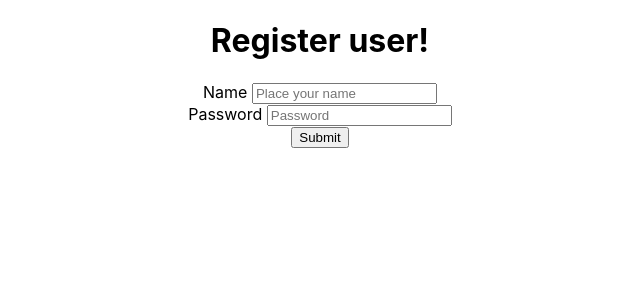
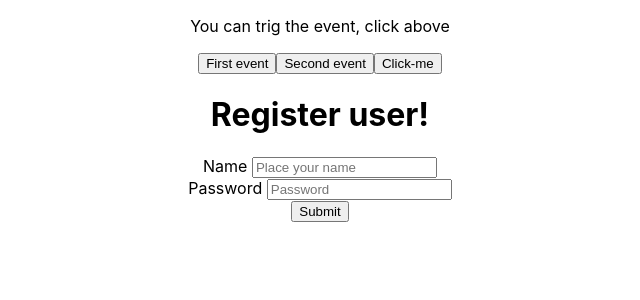
Before and after one commit to juninhocb/React-Helper, a React (Create React App) app in the folder first-project/: page / in a window 1280 px wide. Shown: the top 300 px of the page, without its empty margins (320-960 px from the left). Built offline with nearby package versions, Linux system fonts and the light colour scheme.

Commit message:
propMethods

```diff
--- a/first-project/src/App.js
+++ b/first-project/src/App.js
@@ -1,9 +1,11 @@
 import './App.css';
 import Form from './components/Form';
+import Event from './components/Event';
 
 function App() {
   return (
     <div className="App">
+      <Event/>
       <Form/>
     </div>
   );
--- /dev/null
+++ b/first-project/src/components/Event.js
@@ -0,0 +1,27 @@
+import Button from "./widgets/Button";
+
+function Event(){
+
+    function clickFunc(){
+        window.alert("Trigered");
+    }
+
+    function myEvent(){
+        window.alert("Event trigered");
+    }
+
+    function secondEvent(){
+        window.alert("Second event trigered");
+    }
+
+    return (
+        <>
+            <p> You can trig the event, click above</p>
+            <Button event={myEvent} text="First event" />
+            <Button event={secondEvent} text="Second event" />
+            <button onClick={clickFunc}>Click-me</button>
+        </>
+    )
+}
+
+export default Event
--- /dev/null
+++ b/first-project/src/components/widgets/Button.js
@@ -0,0 +1,5 @@
+function Button(props){
+    return <button onClick={props.event} >{props.text}</button>
+}
+
+export default Button
```
